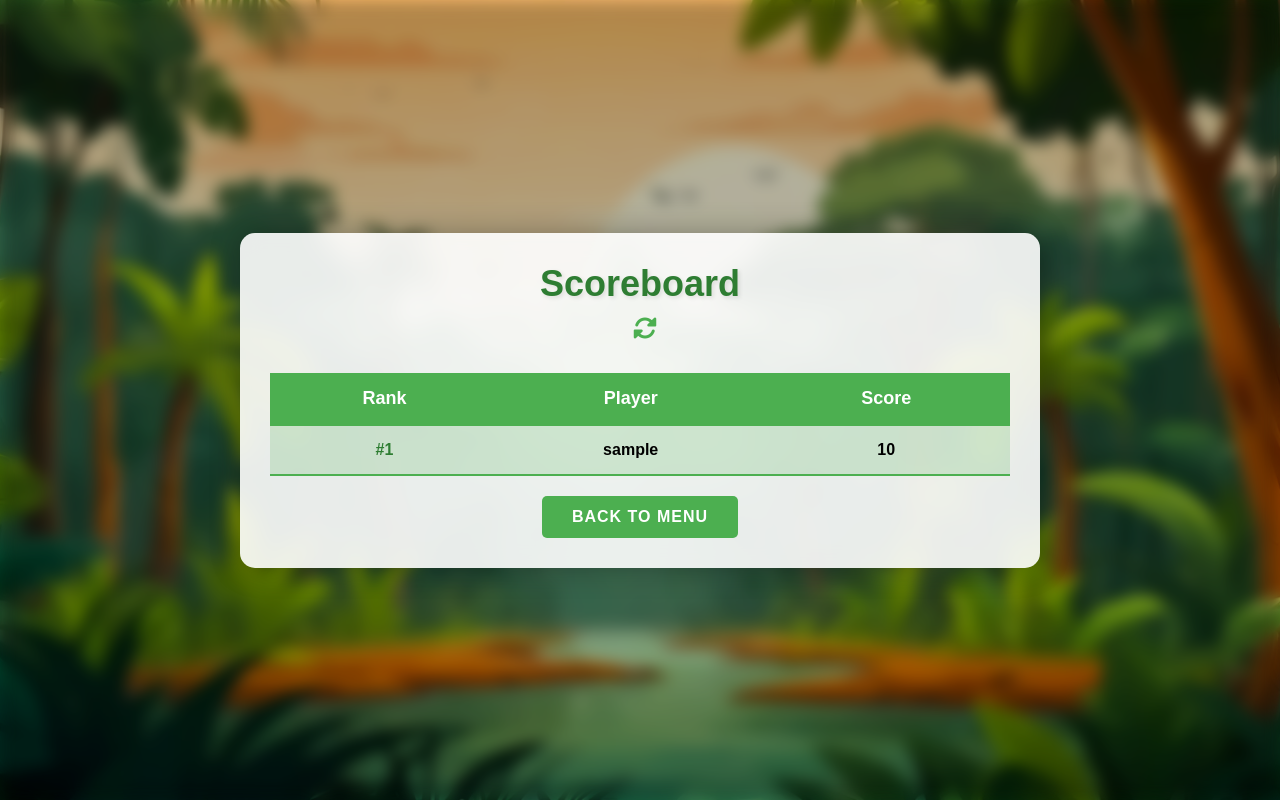
After one commit to Thamod6/banana-catcher2, a PHP site: page /scoreboard.php in a window 1280 px wide. The commit adds this page. Run offline with PHP 8.4, Linux system fonts and the light colour scheme; the visitor is signed in with stand-in values (Sample User, id 1); tables that the repository leaves empty hold one stand-in row (values such as "Sample post").

Commit message:
Banana API
firstly i create local database to get math equation now i create the working API for my game

```diff
--- /dev/null
+++ b/BananaCatcher/api/get_scores.php
@@ -0,0 +1,44 @@
+<?php
+require_once '../includes/session.php';
+require_once '../config/database.php';
+
+// Check if user is logged in
+if (!isLoggedIn()) {
+    http_response_code(401);
+    echo json_encode(array("message" => "Unauthorized"));
+    exit();
+}
+
+try {
+    $database = new Database();
+    $db = $database->getConnection();
+
+    // Query to get highest score for each player
+    $query = "SELECT s.user_id, MAX(s.score) as score, u.username
+              FROM scores s
+              JOIN users u ON s.user_id = u.id
+              GROUP BY s.user_id, u.username
+              ORDER BY score DESC
+              LIMIT 100";
+
+    $stmt = $db->prepare($query);
+    $stmt->execute();
+
+    $scores = array();
+    while ($row = $stmt->fetch(PDO::FETCH_ASSOC)) {
+        $scores[] = array(
+            "user_id" => $row['user_id'],
+            "username" => $row['username'],
+            "score" => $row['score']
+        );
+    }
+
+    // Send response
+    header('Content-Type: application/json');
+    echo json_encode($scores);
+
+} catch (Exception $e) {
+    http_response_code(500);
+    echo json_encode(array("message" => "Error fetching scores: " . $e->getMessage()));
+}
+?>
--- a/BananaCatcher/game.php
+++ b/BananaCatcher/game.php
@@ -420,7 +420,7 @@ $user_id = $_SESSION['user_id'];
             <div class="timer-container">
                 Time: <span id="timer">30</span>
             </div>
-            <img id="equationImage" src="" alt="Math Equation">
+            <img id="equationImage" src="http://marcconrad.com/uob/banana/api.php?out=json" alt="Math Equation">
             <input type="number" id="answer" placeholder="Enter your answer">
             <button id="submitAnswer">Submit</button>
         </div>
--- /dev/null
+++ b/BananaCatcher/scoreboard.php
@@ -0,0 +1,208 @@
+<?php
+require_once 'includes/session.php';
+
+// Check if user is logged in
+if (!isLoggedIn()) {
+    header("Location: login.php");
+    exit();
+}
+
+// Get user ID from session
+$user_id = $_SESSION['user_id'];
+?>
+<!DOCTYPE html>
+<html lang="en">
+<head>
+    <meta charset="UTF-8">
+    <meta name="viewport" content="width=device-width, initial-scale=1.0">
+    <title>Banana Catcher - Scoreboard</title>
+    <link rel="stylesheet" href="https://cdnjs.cloudflare.com/ajax/libs/font-awesome/6.0.0/css/all.min.css">
+    <link rel="stylesheet" href="login.css">
+    <style>
+        * {
+            margin: 0;
+            padding: 0;
+            box-sizing: border-box;
+        }
+
+        body {
+            background-image: url('images/background.jpg');
+            background-size: cover;
+            background-position: center;
+            background-repeat: no-repeat;
+            background-attachment: fixed;
+            backdrop-filter: blur(10px);
+            display: flex;
+            justify-content: center;
+            align-items: center;
+            min-height: 100vh;
+            font-family: Arial, sans-serif;
+            position: relative;
+        }
+
+        body::before {
+            content: '';
+            position: fixed;
+            top: 0;
+            left: 0;
+            width: 100%;
+            height: 100%;
+            background: inherit;
+            background-attachment: fixed;
+            filter: blur(8px) brightness(0.7);
+            z-index: -1;
+        }
+
+        .scoreboard-container {
+            background: rgba(255, 255, 255, 0.9);
+            padding: 30px;
+            border-radius: 15px;
+            box-shadow: 0 0 30px rgba(0, 0, 0, 0.3);
+            width: 90%;
+            max-width: 800px;
+            margin: 20px;
+            backdrop-filter: blur(10px);
+        }
+
+        .scoreboard-header {
+            text-align: center;
+            margin-bottom: 30px;
+        }
+
+        .scoreboard-header h1 {
+            color: #2E7D32;
+            font-size: 36px;
+            margin-bottom: 10px;
+            text-shadow: 2px 2px 4px rgba(0, 0, 0, 0.1);
+        }
+
+        .scoreboard-table {
+            width: 100%;
+            border-collapse: collapse;
+            margin-top: 20px;
+        }
+
+        .scoreboard-table th,
+        .scoreboard-table td {
+            padding: 15px;
+            text-align: center;
+            border-bottom: 2px solid #4CAF50;
+        }
+
+        .scoreboard-table th {
+            background-color: #4CAF50;
+            color: white;
+            font-size: 18px;
+        }
+
+        .scoreboard-table tr:nth-child(even) {
+            background-color: rgba(76, 175, 80, 0.1);
+        }
+
+        .scoreboard-table tr:hover {
+            background-color: rgba(76, 175, 80, 0.2);
+        }
+
+        .rank {
+            font-weight: bold;
+            color: #2E7D32;
+        }
+
+        .current-user {
+            background-color: rgba(76, 175, 80, 0.2) !important;
+            font-weight: bold;
+        }
+
+        .menu-button {
+            display: inline-block;
+            margin-top: 20px;
+            padding: 12px 30px;
+            background-color: #4CAF50;
+            color: white;
+            text-decoration: none;
+            border-radius: 5px;
+            transition: all 0.3s ease;
+            text-transform: uppercase;
+            letter-spacing: 1px;
+            font-weight: bold;
+        }
+
+        .menu-button:hover {
+            background-color: #2E7D32;
+            transform: translateY(-2px);
+            box-shadow: 0 4px 8px rgba(0, 0, 0, 0.2);
+        }
+
+        .refresh-button {
+            background: none;
+            border: none;
+            color: #4CAF50;
+            font-size: 24px;
+            cursor: pointer;
+            margin-left: 10px;
+            transition: transform 0.3s ease;
+        }
+
+        .refresh-button:hover {
+            transform: rotate(180deg);
+        }
+    </style>
+</head>
+<body>
+    <div class="scoreboard-container">
+        <div class="scoreboard-header">
+            <h1>Scoreboard</h1>
+            <button class="refresh-button" onclick="refreshScoreboard()">
+                <i class="fas fa-sync-alt"></i>
+            </button>
+        </div>
+
+        <table class="scoreboard-table">
+            <thead>
+                <tr>
+                    <th>Rank</th>
+                    <th>Player</th>
+                    <th>Score</th>
+                </tr>
+            </thead>
+            <tbody id="scoreboardBody">
+                <!-- Scores will be loaded here via AJAX -->
+            </tbody>
+        </table>
+
+        <div style="text-align: center;">
+            <a href="menu.php" class="menu-button">Back to Menu</a>
+        </div>
+    </div>
+
+    <script>
+        function refreshScoreboard() {
+            fetch('api/get_scores.php')
+                .then(response => response.json())
+                .then(data => {
+                    const tbody = document.getElementById('scoreboardBody');
+                    tbody.innerHTML = '';
+
+                    data.forEach((score, index) => {
+                        const row = document.createElement('tr');
+                        if (score.user_id === <?php echo $user_id; ?>) {
+                            row.classList.add('current-user');
+                        }
+
+                        row.innerHTML = `
+                            <td class="rank">#${index + 1}</td>
+                            <td>${score.username}</td>
+                            <td>${score.score}</td>
+                        `;
+
+                        tbody.appendChild(row);
+                    });
+                })
+                .catch(error => console.error('Error loading scores:', error));
+        }
+
+        // Load scores when page loads
+        refreshScoreboard();
+    </script>
+</body>
+</html>
```
Also changed, not shown: BananaCatcher/api/get_equation.php (added, +48 -0 lines), BananaCatcher/api/proxy_image.php (added, +29 -0 lines), BananaCatcher/game.js (+22 -48 lines).
